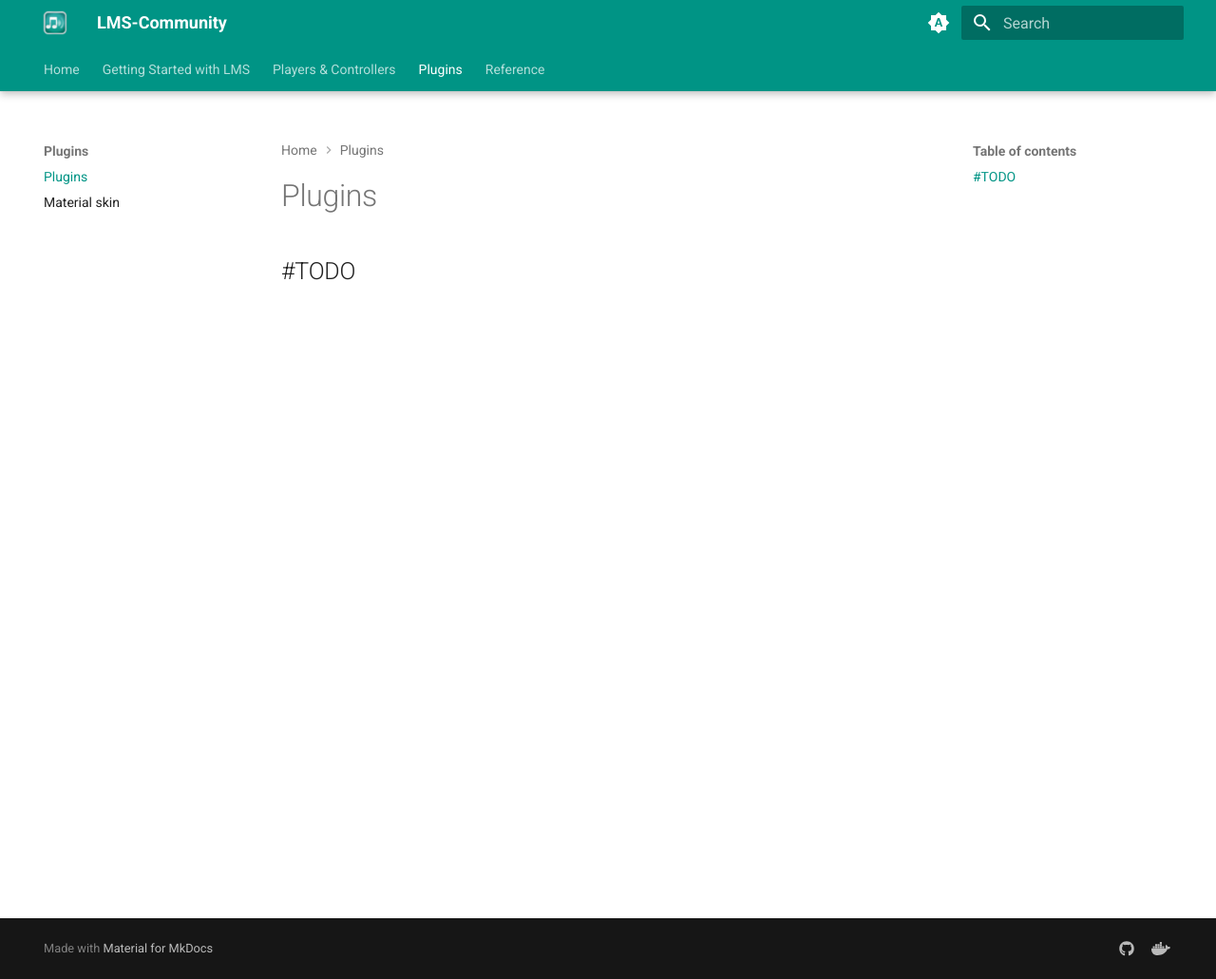
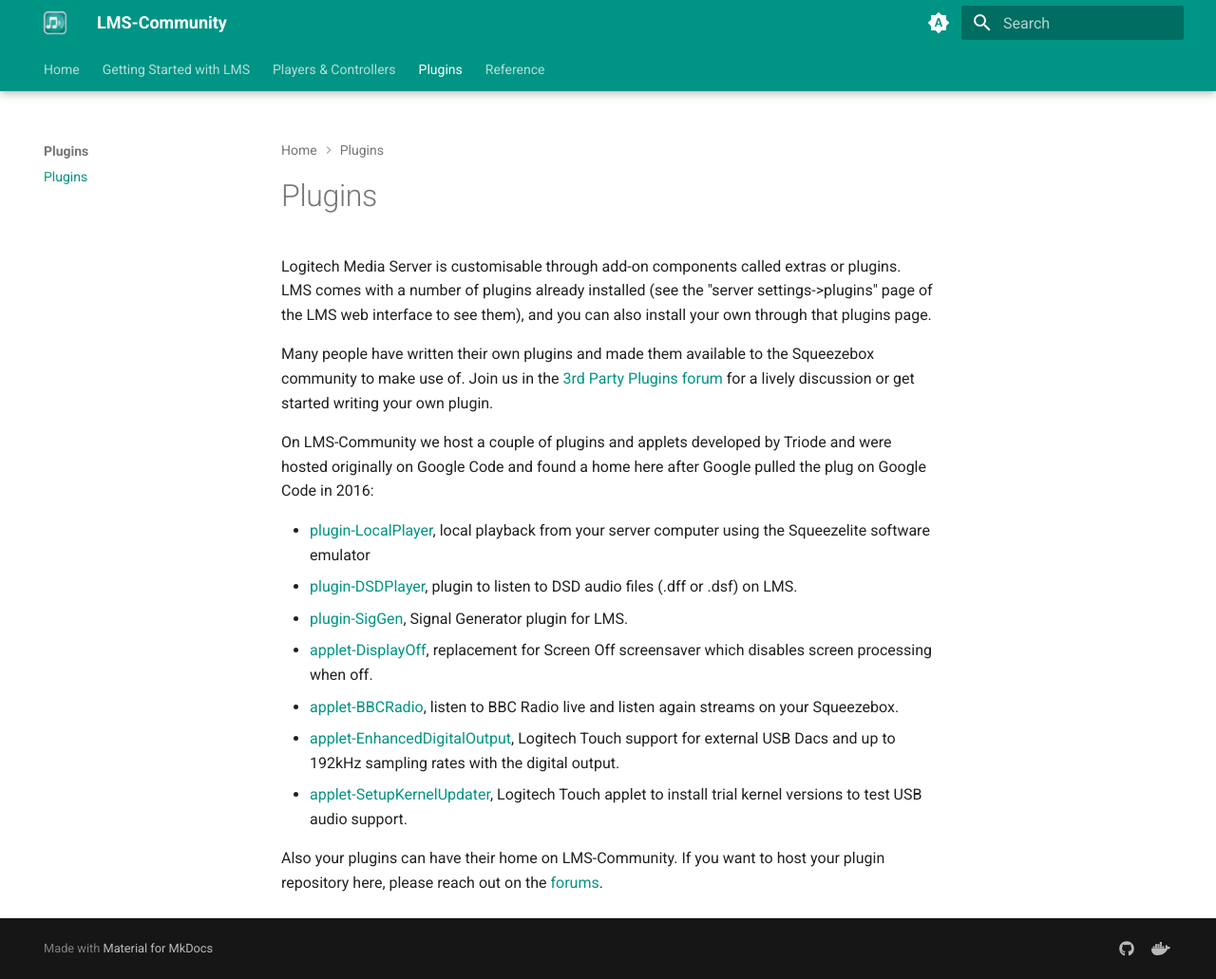
Before and after one commit to LMS-Community/lms-community.github.io, an MkDocs documentation site: the page built from docs/plugins/index.md, in a window 1280 px wide and 1031 px high. Shown: the whole window at 95% size. Built offline with MkDocs 1.6.1 and Material for MkDocs 9.7.7, drawn with Linux system fonts in a browser that asks for light colours.

Commit message:
Add links to plugins hosted on LMS-Community

```diff
--- a/docs/plugins/index.md
+++ b/docs/plugins/index.md
@@ -3,4 +3,20 @@
 title: Plugins
 ---
 
-## #TODO
+# Plugins
+
+Logitech Media Server is customisable through add-on components called extras or plugins. LMS comes with a number of plugins already installed (see the "server settings->plugins" page of the LMS web interface to see them), and you can also install your own through that plugins page.
+
+Many people have written their own plugins and made them available to the Squeezebox community to make use of. Join us in the [3rd Party Plugins forum](https://forums.slimdevices.com/forum/user-forums/3rd-party-software) for a lively discussion or get started writing your own plugin.
+
+On LMS-Community we host a couple of plugins and applets developed by Triode and were hosted originally on Google Code and found a home here after Google pulled the plug on Google Code in 2016:
+
+- [plugin-LocalPlayer](https://github.com/LMS-Community/plugin-LocalPlayer), local playback from your server computer using the Squeezelite software emulator
+- [plugin-DSDPlayer](https://github.com/LMS-Community/plugin-DSDPlayer), plugin to listen to DSD audio files (.dff or .dsf) on LMS.
+- [plugin-SigGen](https://github.com/LMS-Community/plugin-SigGen), Signal Generator plugin for LMS.
+- [applet-DisplayOff](https://github.com/LMS-Community/applet-DisplayOff), replacement for Screen Off screensaver which disables screen processing when off.
+- [applet-BBCRadio](https://github.com/LMS-Community/applet-BBCRadio), listen to BBC Radio live and listen again streams on your Squeezebox.
+- [applet-EnhancedDigitalOutput](https://github.com/LMS-Community/applet-EnhancedDigitalOutput), Logitech Touch support for external USB Dacs and up to 192kHz sampling rates with the digital output.
+- [applet-SetupKernelUpdater](https://github.com/LMS-Community/applet-SetupKernelUpdater), Logitech Touch applet to install trial kernel versions to test USB audio support.
+
+Also your plugins can have their home on LMS-Community. If you want to host your plugin repository here, please reach out on the [forums](https://forums.slimdevices.com/forum/user-forums/3rd-party-software).
--- a/mkdocs.yml
+++ b/mkdocs.yml
@@ -74,7 +74,6 @@
       - piCorePlayer: players-and-controllers/picoreplayer.md
   - Plugins:
     - plugins/index.md
-    - Material skin: plugins/material-skin.md
   - Reference:
     - reference/index.md
     - SlimProto protocol: reference/slimproto-protocol.md
```
Also changed, not shown: docs/index.md (+0 -2 lines), docs/plugins/material-skin.md (deleted, +0 -12 lines), docs/plugins/assets/material-now-playing-small.png (deleted).
